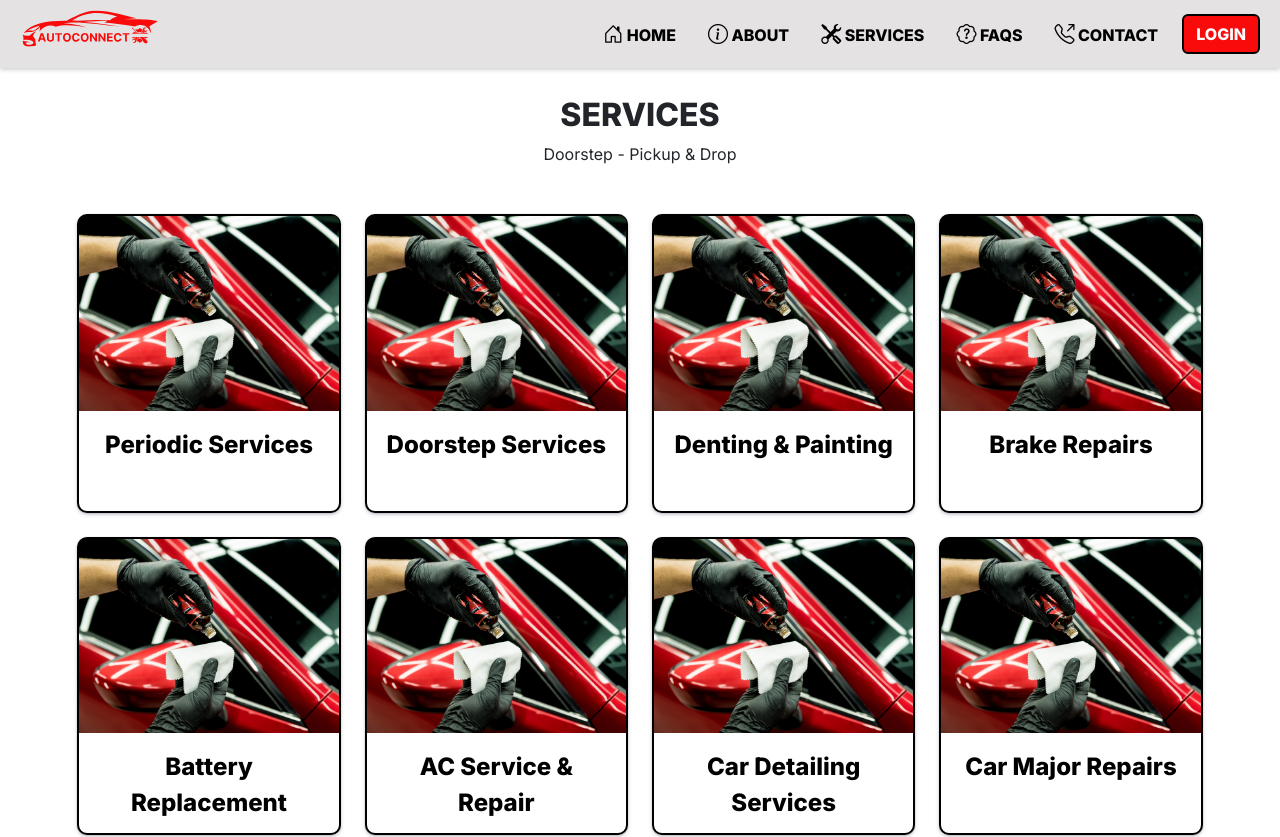
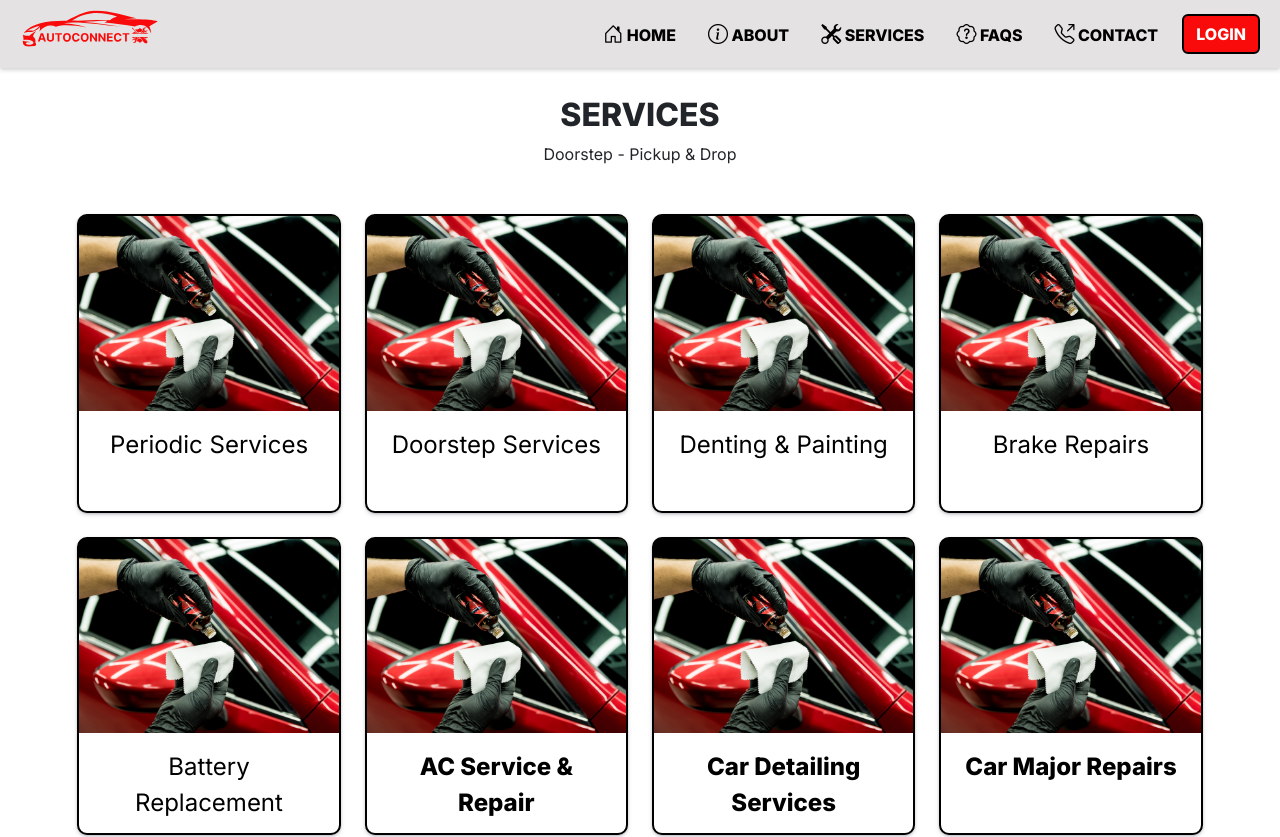
Before and after one commit to jaspherbagor/AutoConnect, a React (Create React App) app in the folder front-end/: page /services in a window 1280 px wide. Shown: the top 837 px of the page. Built offline with nearby package versions, Linux system fonts and the light colour scheme.

Commit message:
removed the font-weight of the services card names

```diff
--- a/front-end/src/components/pages/client/services.jsx
+++ b/front-end/src/components/pages/client/services.jsx
@@ -16,7 +16,7 @@ const Services = () => {
                   <div className="card service-card mb-4">
                     <img src="../images/car_detailing.png" className="card-img-top img-fluid" alt="..."/>
                     <div className="card-body services-body py-3">
-                      <a className="card-title text-center fs-4 text-black text-decoration-none fw-bold">Periodic Services</a>
+                      <a className="card-title text-center fs-4 text-black text-decoration-none">Periodic Services</a>
                     </div>
                   </div>
                 </div>
@@ -24,7 +24,7 @@ const Services = () => {
                   <div className="card service-card mb-4">
                       <img src="../images/car_detailing.png" className="card-img-top img-fluid" alt="..."/>
                       <div className="card-body services-body py-3">
-                        <a className="card-title text-center fs-4 text-black text-decoration-none fw-bold">Doorstep Services</a>
+                        <a className="card-title text-center fs-4 text-black text-decoration-none">Doorstep Services</a>
                       </div>
                     </div>
                   </div>
@@ -32,7 +32,7 @@ const Services = () => {
                   <div className="card service-card mb-4">
                       <img src="../images/car_detailing.png" className="card-img-top img-fluid" alt="..."/>
                       <div className="card-body services-body py-3">
-                        <a className="card-title text-center fs-4 text-black text-decoration-none fw-bold">Denting & Painting</a>
+                        <a className="card-title text-center fs-4 text-black text-decoration-none">Denting & Painting</a>
                       </div>
                     </div>
                   </div>
@@ -40,7 +40,7 @@ const Services = () => {
                   <div className="card service-card mb-4">
                       <img src="../images/car_detailing.png" className="card-img-top img-fluid" alt="..."/>
                       <div className="card-body services-body py-3">
-                        <a className="card-title text-center fs-4 text-black text-decoration-none fw-bold">Brake Repairs</a>
+                        <a className="card-title text-center fs-4 text-black text-decoration-none">Brake Repairs</a>
                       </div>
                     </div>
                   </div>
@@ -51,7 +51,7 @@ const Services = () => {
                   <div className="card service-card mb-4">
                     <img src="../images/car_detailing.png" className="card-img-top img-fluid" alt="..."/>
                     <div className="card-body services-body py-3">
-                      <a className="card-title text-center fs-4 text-black text-decoration-none fw-bold">Battery Replacement</a>
+                      <a className="card-title text-center fs-4 text-black text-decoration-none">Battery Replacement</a>
                     </div>
                   </div>
                 </div>
```
